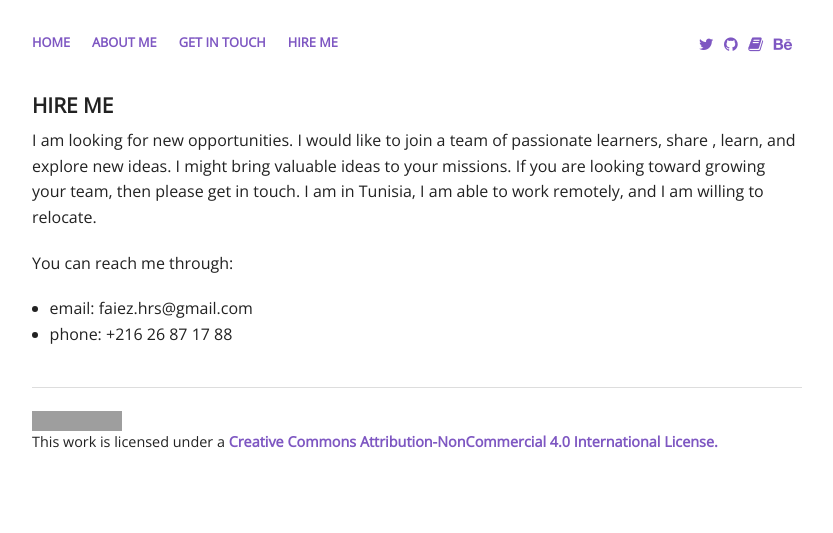
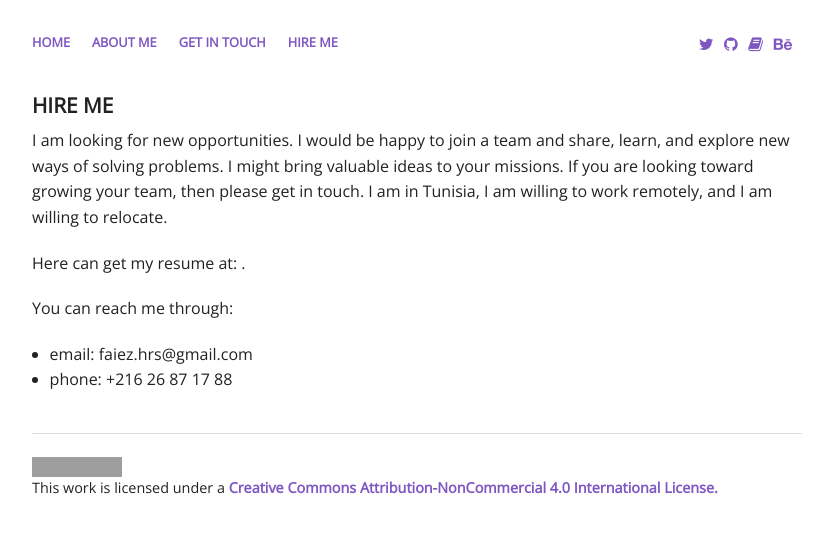
Before and after one commit to haresfaiez/haresfaiez.github.io, a Jekyll site: the page built from hireme.md, in a window 1280 px wide. Shown: the top 533 px of the page, without its empty margins (223-1056 px from the left). Built offline with Jekyll 4.4.1, drawn with Linux system fonts in a browser that asks for light colours; some web fonts are replaced; grey boxes are pictures that could not be loaded.

Commit message:
Improve my personal introduction

```diff
--- a/_config.yml
+++ b/_config.yml
@@ -4,7 +4,7 @@ phone: +216 26 87 17 88
 description: >
     Programmign and design tales
 about: >
-    Hi! I am Hares Faiez. I program and design software.
+    Hi! I am Hares Faiez. I like programming and design.
     I tell the stories of my little discoveries and I share thoughs from my journey.
     I will be happy to learn about your opinions and your experiences with what I write about.
 
@@ -13,6 +13,9 @@ avatar: "https://avatars3.githubusercontent.com/u/10279086?v=3&s=460"
 url: "http://haresfaiez.github.io"
 baseurl: ""
 avatar: https://avatars3.githubusercontent.com/u/10279086?v=3&s=460
+
+result: ""
+
 twitter_handle  : hrsfaiez
 behance_handle  : hrsfaiez
 github_handle   : haresfaiez
--- a/hireme.md
+++ b/hireme.md
@@ -5,12 +5,12 @@ permalink: /hireme/
 ---
 
 I am looking for new opportunities.
-I would like to join a team of passionate learners, share
-, learn, and explore new ideas.
+I would be happy to join a team and share, learn, and explore new ways of solving problems.
 I might bring valuable ideas to your missions.
-If you are looking toward growing your team,
-then please get in touch.
-I am in Tunisia, I am able to work remotely, and I am willing to relocate.
+If you are looking toward growing your team, then please get in touch.
+I am in Tunisia, I am willing to work remotely, and I am willing to relocate.
+
+Here can get my resume at: {{ site.resume }}.
 
 You can reach me through:
  * email: faiez.hrs@gmail.com
```
